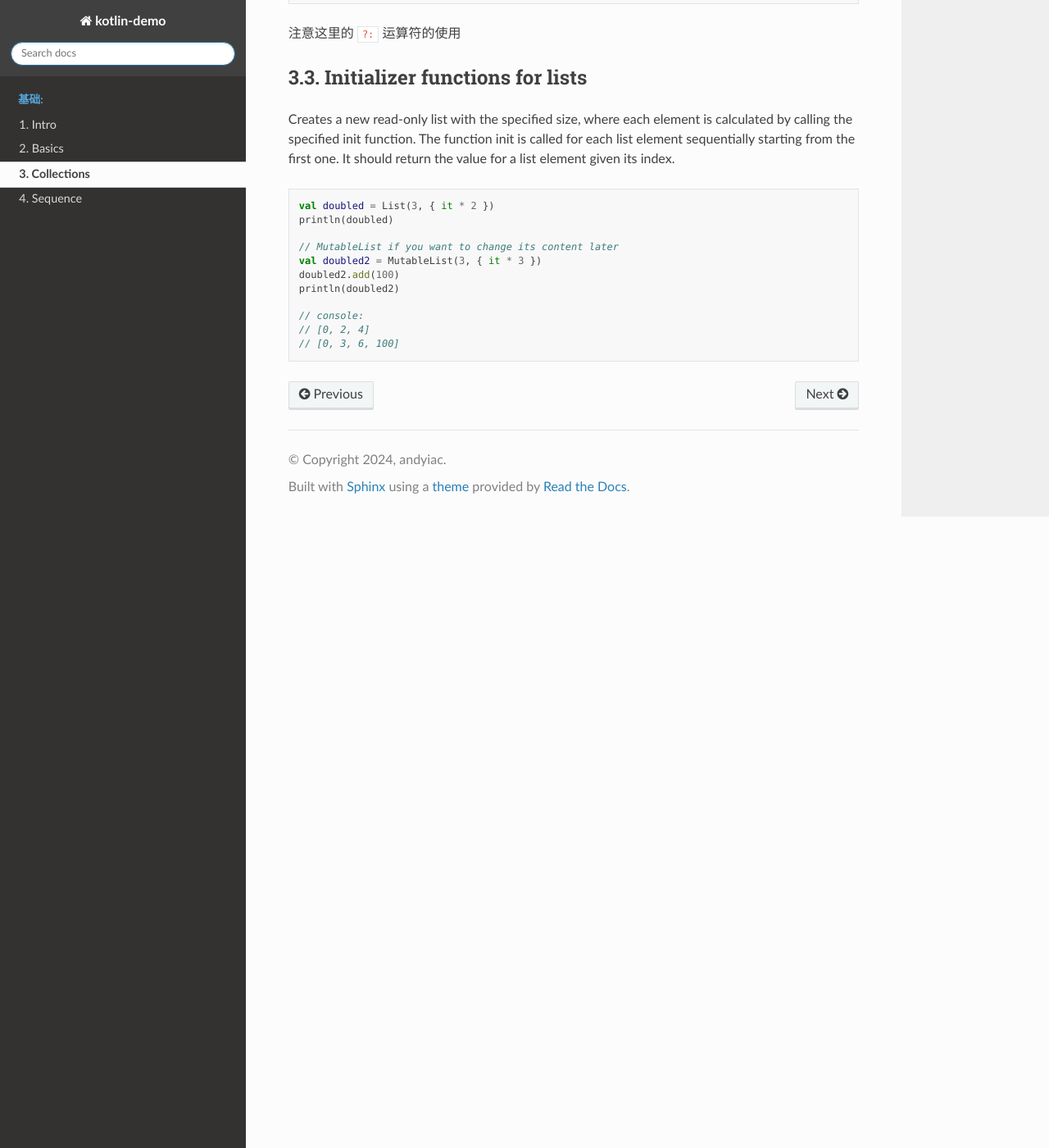
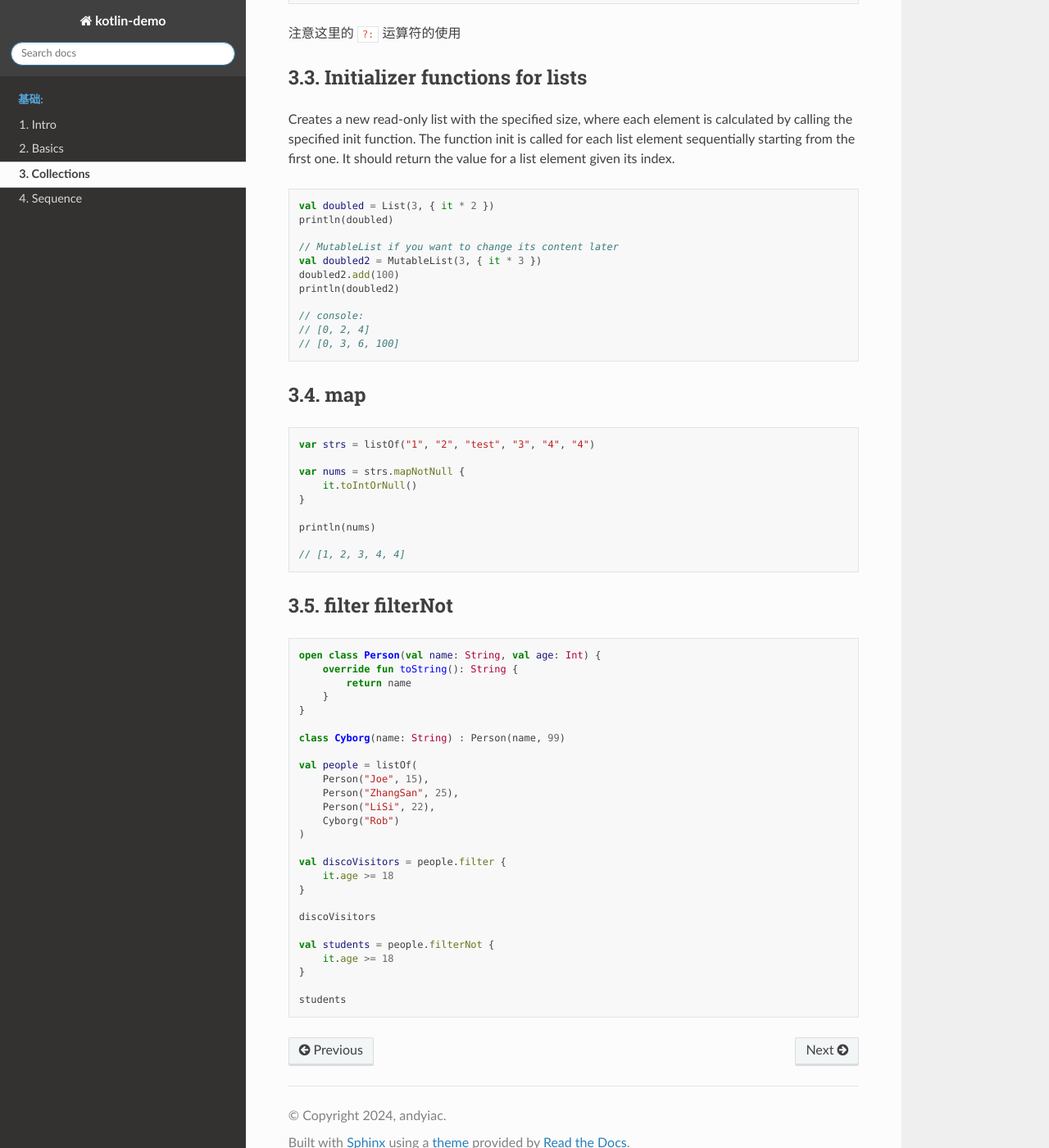
Before and after one commit to andyiac/blog, a Sphinx documentation site: the page built from source/03_collections.md, in a window 1280 px wide and 1400 px high, scrolled down 1062 px. Shown: the whole window at 82% size. Built offline with Sphinx 7.4.7 and the Read the Docs theme 2.0.0, drawn with Linux system fonts in a browser that asks for light colours.

Commit message:
collections

````diff
--- a/source/03_collections.md
+++ b/source/03_collections.md
@@ -67,3 +67,52 @@ println(doubled2)
 // [0, 2, 4]
 // [0, 3, 6, 100]
 ```
+
+
+
+
+## map
+
+```kotlin
+var strs = listOf("1", "2", "test", "3", "4", "4")
+
+var nums = strs.mapNotNull {
+    it.toIntOrNull()
+}
+
+println(nums)
+
+// [1, 2, 3, 4, 4]
+
+```
+
+## filter filterNot
+
+```kotlin
+open class Person(val name: String, val age: Int) {
+    override fun toString(): String {
+        return name
+    }
+}
+
+class Cyborg(name: String) : Person(name, 99)
+
+val people = listOf(
+    Person("Joe", 15),
+    Person("ZhangSan", 25),
+    Person("LiSi", 22),
+    Cyborg("Rob")
+)
+
+val discoVisitors = people.filter {
+    it.age >= 18
+}
+
+discoVisitors
+
+val students = people.filterNot {
+    it.age >= 18
+}
+
+students
+```
````
Also changed, not shown: 7 other files.
